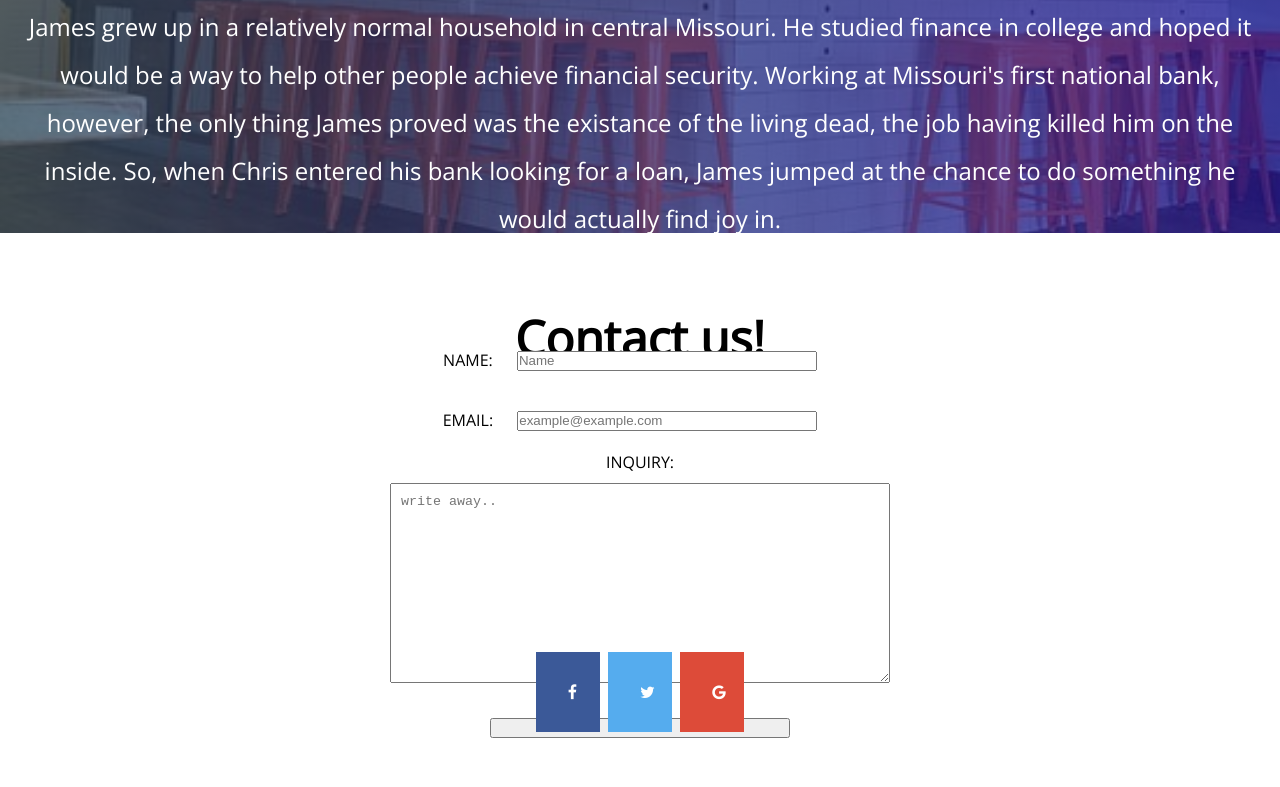
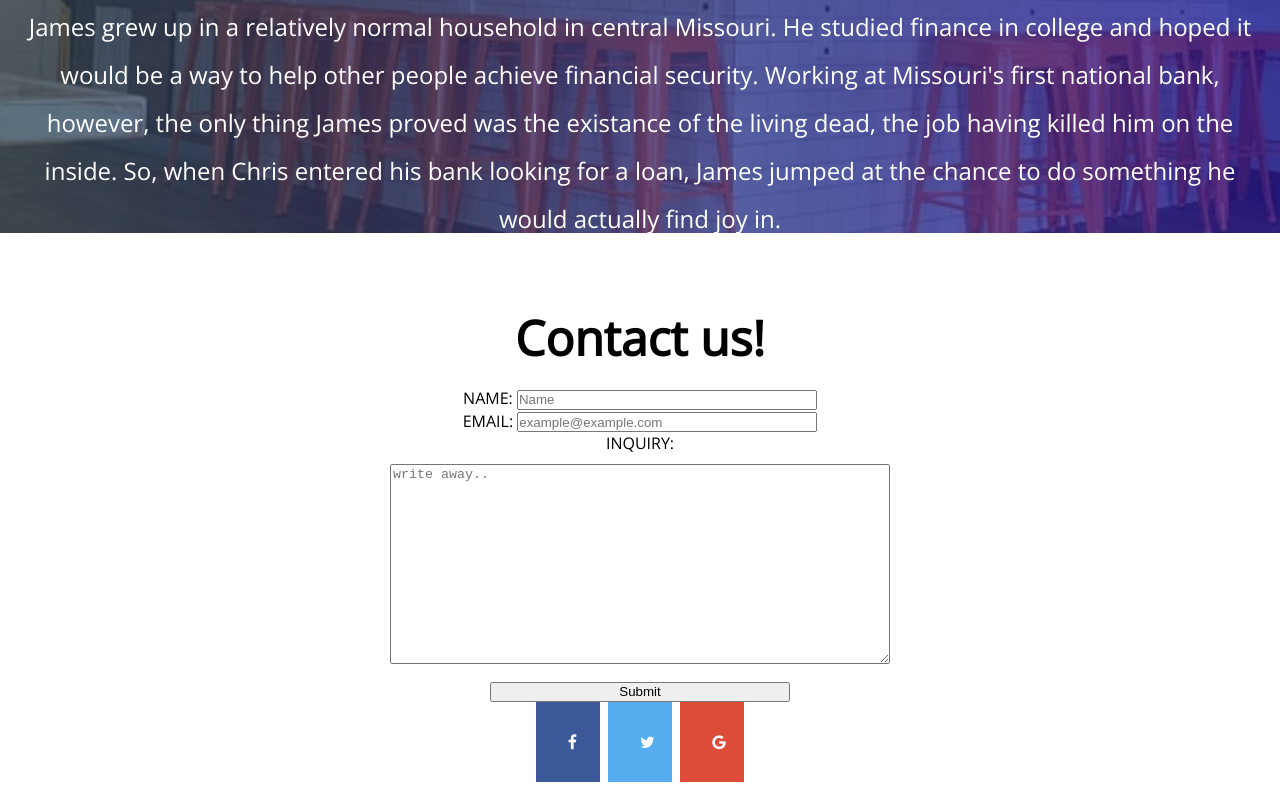
Before and after one commit to chrisdeleon/Wireframing-Project, a plain HTML site: page index.html in a window 1280 px wide. Shown: the part 2231-3018 px from the top of the page. Before the commit the page ends 2989 px from the top, so only its background shows below. Drawn offline with nearby package versions, Linux system fonts and the light colour scheme.

Commit message:
fixed footer at small viewport

```diff
--- a/styles.css
+++ b/styles.css
@@ -273,6 +273,26 @@ input {
 
 
 
+@media only screen and (max-width: 1440px){
+	textarea {
+	height: 200px;
+	width: 500px;
+	margin: 10px;
+	padding: 2px;
+}
+
+input {
+	height: 20px;
+	width: 300px;
+	margin: 0px;
+}
+
+footer {
+	padding-top: 50px;
+}
+}
+
+
 .fa {
   padding: 2em;
   font-size: 3em;
```
